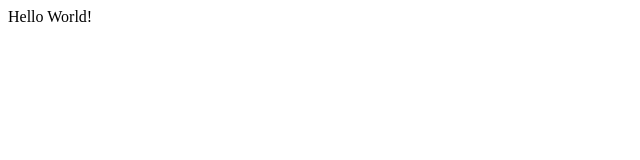
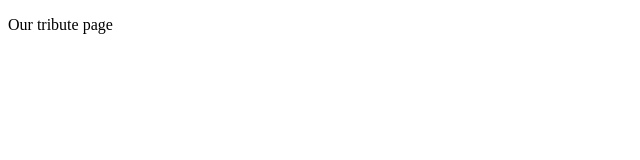
Before and after one commit to magorsy26/microverse2, a plain HTML site: page fcc-test-suite-template-master/index.html in a window 1280 px wide. Shown: the whole page, without its empty margins (0-640 px from the left). Drawn offline with Linux system fonts and the light colour scheme.

Commit message:
users story 1 and 2

```diff
--- a/fcc-test-suite-template-master/index.html
+++ b/fcc-test-suite-template-master/index.html
@@ -7,7 +7,9 @@
   </head>
 
   <body>
-    Hello World!
+    <div id="main">
+      <p id="title">Our tribute page</p>
+    </div>
     <script src="https://cdn.freecodecamp.org/testable-projects-fcc/v1/bundle.js"></script>
 
     <!--
```
